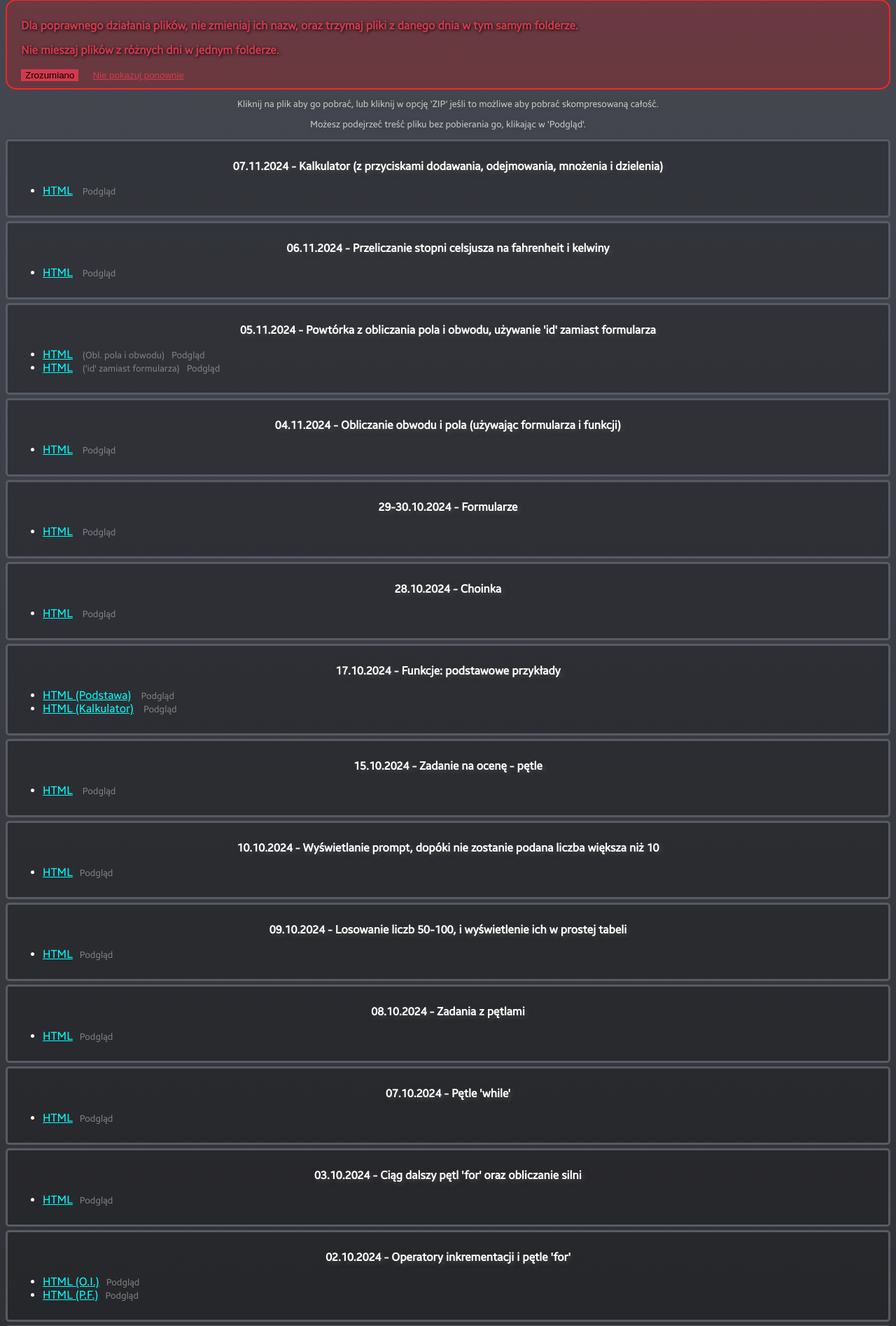
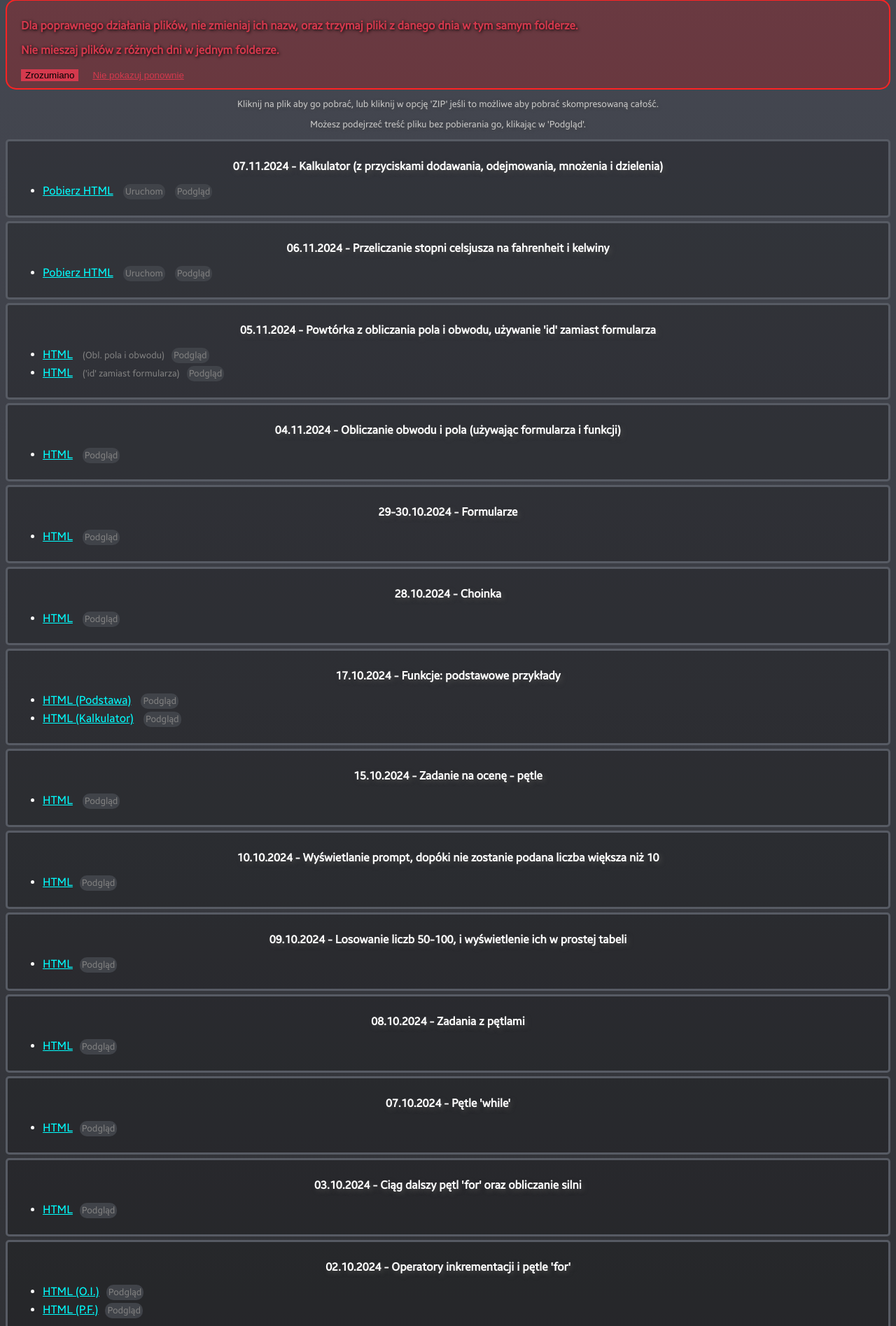
Before and after one commit to MaxMiL4N/archiwum_lekcji, a PHP site: page / in a window 1280 px wide. Shown: the part 131-2026 px from the top of the page at 70% size. Run offline with PHP 8.4, Linux system fonts and the light colour scheme.

Commit message:
another style update

```diff
--- a/css.css
+++ b/css.css
@@ -19,6 +19,9 @@
     margin:10px;
     color:rgb(201, 201, 201);
 }
+li{
+    margin-bottom: 7px;
+}
 li:hover{
     font-weight: 800;
 }
@@ -27,6 +30,8 @@
 }
 a.file:hover{
     color:rgb(180, 255, 255);
+    text-shadow: 0px 0px 3px rgb(180, 255, 255);
+    transition: 0.2s;
 }
 a.file:active{
     font-weight: 800;
@@ -126,6 +131,18 @@
     text-decoration: none;
     font-weight: 100;
 }
+a.preview{
+    font-size:small;
+    background:none;
+    border:none;
+    margin-left:10px;
+    color:gray;
+    text-decoration: none;
+    font-weight: 100;
+    background-color:#404349;
+    border-radius: 10px;
+    padding: 3px;
+}
 .only_preview{
     font-size:small;
     background:none;
@@ -137,6 +154,8 @@
 a.preview:hover {
     color:lightgray;
     font-weight: 100;
+    box-shadow: 0px 0px 5px 0px;
+    transition: 0.2s;
 }
 a.only_preview:hover {
     color:lightgray;
--- a/index.html
+++ b/index.html
@@ -15,7 +15,7 @@
 <body class="javascript">
 
     <script>
-        console.log("Last update: 07.11.2024 17:40");
+        console.log("Last update: 07.11.2024 19:00");
     </script>
 
     <div class="header1">
@@ -54,15 +54,17 @@
     <div class="day">
         <p>07.11.2024 - Kalkulator (z przyciskami dodawania, odejmowania, mnożenia i dzielenia)</p>
         <ul>
-            <li><a class="file" href="../archiwum_lekcji/pliki_do_pobrania/07_11_2024/kalkulator_z_guziczkami.html" download="kalkulator_z_guziczkami.html">HTML</a>
-            <a class="preview" target="_blank" href="../archiwum_lekcji/pliki_do_pobrania/07_11_2024/preview_kalkulator_z_guziczkami.txt">Podgląd</a></li>
+            <li><a class="file" href="../archiwum_lekcji/pliki_do_pobrania/07_11_2024/kalkulator_z_guziczkami.html" download="kalkulator_z_guziczkami.html">Pobierz HTML</a>
+                <a class="preview" target="_blank" href="../archiwum_lekcji/pliki_do_pobrania/07_11_2024/kalkulator_z_guziczkami.html">Uruchom</a>
+                <a class="preview" target="_blank" href="../archiwum_lekcji/pliki_do_pobrania/07_11_2024/preview_kalkulator_z_guziczkami.txt">Podgląd</a></li>
         </ul>
     </div>
 
     <div class="day">
         <p>06.11.2024 - Przeliczanie stopni celsjusza na fahrenheit i kelwiny</p>
         <ul>
-            <li><a class="file" href="../archiwum_lekcji/pliki_do_pobrania/06_11_2024/przeliczanie_stopni.html" download="przeliczanie_stopni.html">HTML</a>
+            <li><a class="file" href="../archiwum_lekcji/pliki_do_pobrania/06_11_2024/przeliczanie_stopni.html" download="przeliczanie_stopni.html">Pobierz HTML</a>
+            <a class="preview" target="_blank" href="../archiwum_lekcji/pliki_do_pobrania/06_11_2024/przeliczanie_stopni.html">Uruchom</a>
             <a class="preview" target="_blank" href="../archiwum_lekcji/pliki_do_pobrania/06_11_2024/preview_przeliczanie_stopni.txt">Podgląd</a></li>
         </ul>
     </div>
@@ -180,7 +182,7 @@
         <p>26.09.2024 - Konstrukcja switch case</p>
         <ul>
             <li><a class="file" href="../archiwum_lekcji/pliki_do_pobrania/26_09_2024/konstrukcja_switch_case.html" download="konstrukcja_switch_case.html">HTML</a><a class="preview" target="_blank" href="../archiwum_lekcji/pliki_do_pobrania/26_09_2024/preview_konstrukcja_switch_case.txt">Podgląd</a></li>
-            <li><p class="preview" style="text-align: left; text-shadow: 0px 0px 0px rgb(0, 0, 0);">Dzięki Kacper T. za podesłanie pliku 😉</p></li>
+            <!-- <li><p class="preview" style="text-align: left; text-shadow: 0px 0px 0px rgb(0, 0, 0);">Dzięki Kacper T. za podesłanie pliku 😉</p></li> -->
         </ul>
     </div>
 
```
